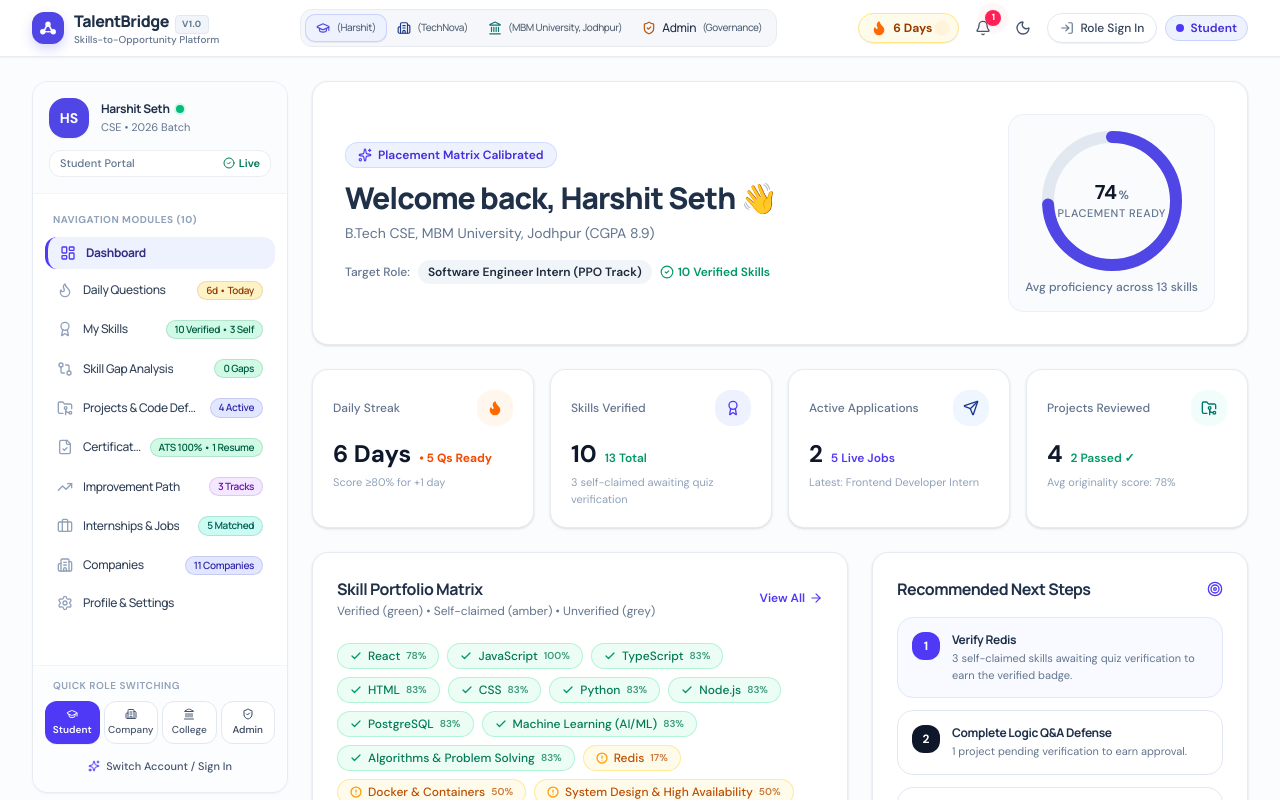
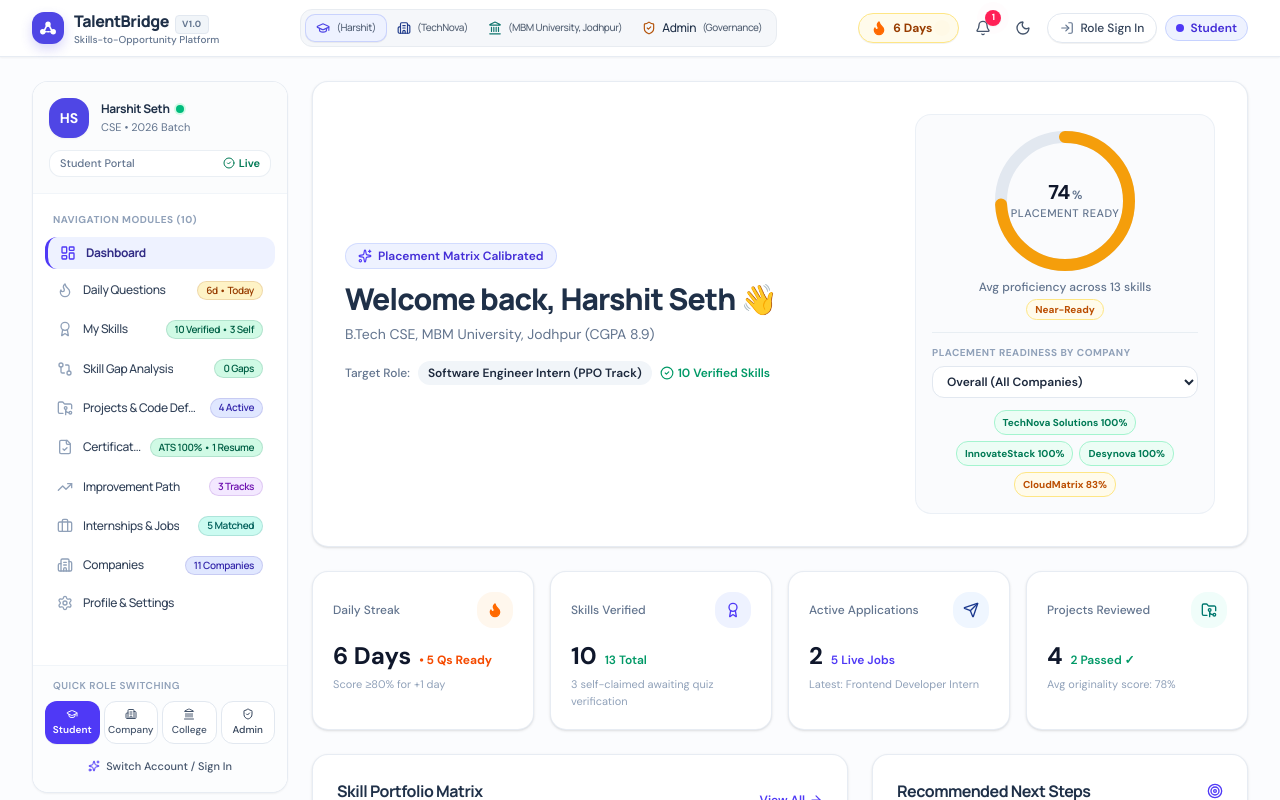
Before and after one commit to harshitsetheh-droid/Skill-Bridge, a React (Vite) app: page / in a window 1280 px wide. Shown: the top 800 px of the page. Built offline with nearby package versions, Linux system fonts and the light colour scheme.

Commit message:
feat: company-wise placement readiness score on student dashboard

```diff
--- a/src/components/student/StudentDashboard.tsx
+++ b/src/components/student/StudentDashboard.tsx
@@ -15,10 +15,11 @@ import {
 } from 'lucide-react';
 import { loadDailyStreakState, STREAK_UPDATED_EVENT } from '../../data/dailyQuizStore';
 import { loadStudentSkills, SKILLS_UPDATED_EVENT } from '../../data/skillsStore';
-import { loadProjects, PROJECTS_UPDATED_EVENT } from '../../data/projectsStore';
+import { loadProjects, PROJECTS_UPDATED_EVENT, computeCompanyAtsScore } from '../../data/projectsStore';
 import { loadInternships, JOBS_UPDATED_EVENT } from '../../data/jobsStore';
 import { loadStoredResumes, RESUMES_UPDATED_EVENT } from '../../data/resumeStore';
 import { loadCompanyImprovementPaths, IMPROVEMENT_PATHS_UPDATED_EVENT } from '../../data/improvementPathStore';
+import { campusRecruitingCompaniesData } from '../../data/campusRecruitingCompaniesStore';
 
 interface StudentDashboardProps {
   onNavigateTab: (tab: string) => void;
@@ -40,6 +41,7 @@ export const StudentDashboard: React.FC<StudentDashboardProps> = ({ onNavigateTa
   const [jobs, setJobs] = React.useState<Internship[]>(() => loadInternships());
   const [resumes, setResumes] = React.useState(() => loadStoredResumes());
   const [paths, setPaths] = React.useState(() => loadCompanyImprovementPaths());
+  const [selectedCompany, setSelectedCompany] = React.useState<string>('overall');
 
   React.useEffect(() => {
     const handleUpdate = () => {
@@ -65,6 +67,49 @@ export const StudentDashboard: React.FC<StudentDashboardProps> = ({ onNavigateTa
   const readiness = skills.length
     ? Math.round(skills.reduce((sum, s) => sum + (s.proficiency || 0), 0) / skills.length)
     : 0;
+
+  // Company-wise placement readiness (ATS per company based on its required skills)
+  const companyReadiness = React.useMemo(() => {
+    const jobsByCompany = jobs.filter((j) => j.requiredSkills && j.requiredSkills.length > 0);
+    const knownCompanies = new Map<string, { name: string; roleHints: string[] }>();
+
+    campusRecruitingCompaniesData.forEach((c) => {
+      knownCompanies.set(c.name, { name: c.name, roleHints: c.pastTargetedRoles || [c.industry] });
+    });
+    jobsByCompany.forEach((j) => {
+      if (!knownCompanies.has(j.company)) {
+        knownCompanies.set(j.company, { name: j.company, roleHints: [j.title] });
+      }
+    });
+
+    const list = Array.from(knownCompanies.entries()).map(([name, meta]) => {
+      const requiredSkills =
+        campusRecruitingCompaniesData.find((c) => c.name === name)?.requiredSkills ||
+        jobsByCompany.find((j) => j.company === name)?.requiredSkills ||
+        [];
+      const ats = computeCompanyAtsScore(requiredSkills, skills, projects);
+      return {
+        name,
+        roleHint: meta.roleHints[0] || 'Software Engineering',
+        requiredSkills,
+        atsScore: ats.atsScore,
+        verifiedCount: ats.verifiedCount,
+        requiredCount: ats.requiredCount,
+        projectCount: ats.projectCount,
+      };
+    });
+
+    return list.sort((a, b) => b.atsScore - a.atsScore);
+  }, [jobs, skills, projects]);
+
+  const activeCompany =
+    selectedCompany === 'overall'
+      ? null
+      : companyReadiness.find((c) => c.name === selectedCompany) || null;
+  const displayedReadyValue = activeCompany ? activeCompany.atsScore : readiness;
+  const readyAccentColor = displayedReadyValue >= 85 ? '#10B981' : displayedReadyValue >= 65 ? '#F59E0B' : '#DC2626';
+  const readyStatusLabel =
+    displayedReadyValue >= 85 ? 'Drives Ahead of Play' : displayedReadyValue >= 65 ? 'Near-Ready' : 'Training Needed';
 
   const activeResume = resumes.find((r) => r.status === 'active') || resumes[0];
   const displayName = activeResume?.candidateName?.trim() || 'Student';
@@ -161,18 +206,72 @@ export const StudentDashboard: React.FC<StudentDashboardProps> = ({ onNavigateTa
           </div>
         </div>
 
-        {/* Large Circular Readiness Score Ring */}
-        <div className="flex flex-col items-center p-4 rounded-2xl bg-slate-50/70 border border-slate-200/60 shrink-0">
+        {/* Large Circular Readiness Score Ring (Overall or Company-Specific) */}
+        <div className="flex flex-col items-center p-4 rounded-2xl bg-slate-50/70 border border-slate-200/60 shrink-0 w-full max-w-[300px]">
           <CircularProgress
-            value={readiness}
+            value={displayedReadyValue}
             size={140}
             strokeWidth={12}
-            accentColor="#4F46E5"
-            sublabel="Placement Ready"
+            accentColor={readyAccentColor}
+            sublabel={activeCompany ? `Ready: ${activeCompany.name}` : 'Placement Ready'}
           />
           <span className="text-xs text-slate-500 mt-2 font-medium">
-            {skills.length > 0 ? `Avg proficiency across ${skills.length} skills` : 'No skills added yet'}
+            {activeCompany
+              ? `${activeCompany.verifiedCount}/${activeCompany.requiredCount} required skills verified • ${activeCompany.projectCount} projects`
+              : skills.length > 0
+                ? `Avg proficiency across ${skills.length} skills`
+                : 'No skills added yet'}
           </span>
+          <span className={`mt-1 text-[10px] font-bold px-2 py-0.5 rounded-full border ${
+            displayedReadyValue >= 85
+              ? 'bg-emerald-50 border-emerald-200 text-emerald-700'
+              : displayedReadyValue >= 65
+              ? 'bg-amber-50 border-amber-200 text-amber-700'
+              : 'bg-red-50 border-red-200 text-red-700'
+          }`}>
+            {readyStatusLabel}
+          </span>
+
+          {companyReadiness.length > 0 && (
+            <div className="mt-3 pt-3 w-full border-t border-slate-200/70">
+              <label className="block text-[10px] font-bold uppercase tracking-wider text-slate-400 mb-1.5">
+                Placement Readiness By Company
+              </label>
+              <select
+                value={activeCompany ? activeCompany.name : 'overall'}
+                onChange={(e) => setSelectedCompany(e.target.value)}
+                className="w-full px-2.5 py-1.5 rounded-lg border border-slate-200 bg-white text-xs font-semibold text-slate-800 focus:outline-hidden focus:ring-2 focus:ring-indigo-500 cursor-pointer"
+              >
+                <option value="overall">Overall (All Companies)</option>
+                {companyReadiness.map((c) => (
+                  <option key={c.name} value={c.name}>
+                    {c.name} — {c.atsScore}%
+                  </option>
+                ))}
+              </select>
+            </div>
+          )}
+
+          {/* Clickable company chips */}
+          <div className="mt-3 w-full flex flex-wrap gap-1.5 justify-center">
+            {companyReadiness.slice(0, 4).map((c) => (
+              <button
+                key={c.name}
+                onClick={() => setSelectedCompany(c.name)}
+                className={`px-2 py-1 rounded-lg text-[10px] font-bold border transition-colors cursor-pointer ${
+                  activeCompany && activeCompany.name === c.name
+                    ? 'bg-indigo-600 border-indigo-600 text-white'
+                    : c.atsScore >= 85
+                    ? 'bg-emerald-50 border-emerald-200 text-emerald-700 hover:bg-emerald-100'
+                    : c.atsScore >= 65
+                    ? 'bg-amber-50 border-amber-200 text-amber-700 hover:bg-amber-100'
+                    : 'bg-red-50 border-red-200 text-red-700 hover:bg-red-100'
+                }`}
+              >
+                {c.name} {c.atsScore}%
+              </button>
+            ))}
+          </div>
         </div>
       </div>
 
```
